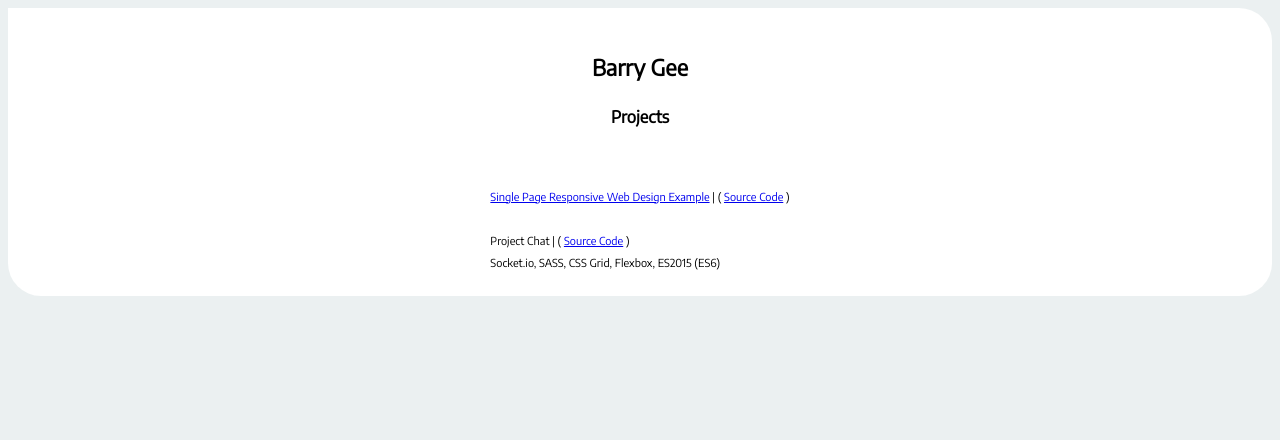
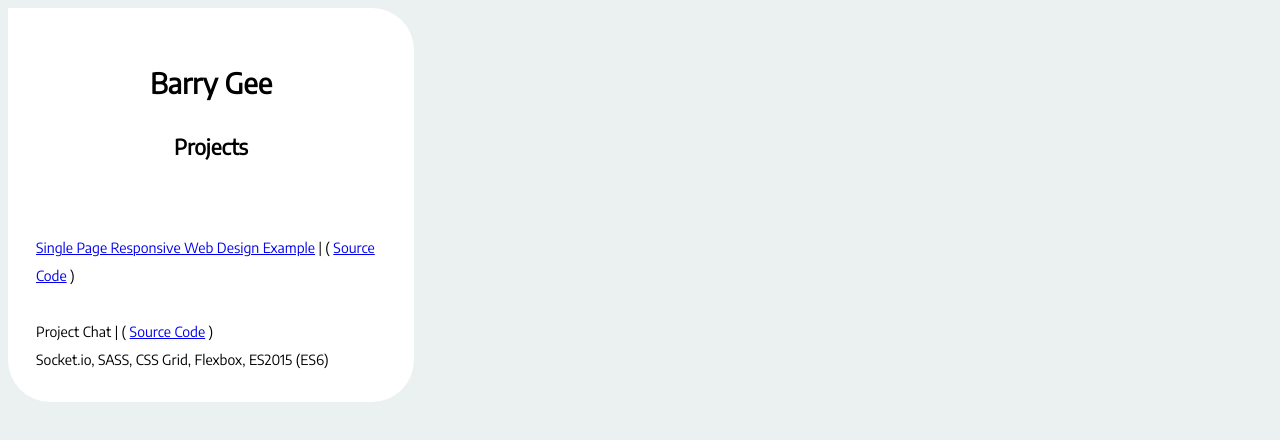
Before and after one commit to developer060616/barrygee.com, a plain HTML site: page index.html in a window 1280 px wide. Drawn offline with Linux system fonts and the light colour scheme.

Commit message:
Update index.html

```diff
--- a/index.html
+++ b/index.html
@@ -5,7 +5,7 @@
   body
   {
     font-family: 'Encode Sans', sans-serif;
-    font-size: 11px;
+    font-size: 14px;
     line-height: 2em;
     background-color: rgba(235, 240, 241, 255);
   }
@@ -20,6 +20,7 @@
 
   #container
   {
+    width: 25em;
     padding: 8em 4em;
     display: flex;
     flex-direction: column;
```
